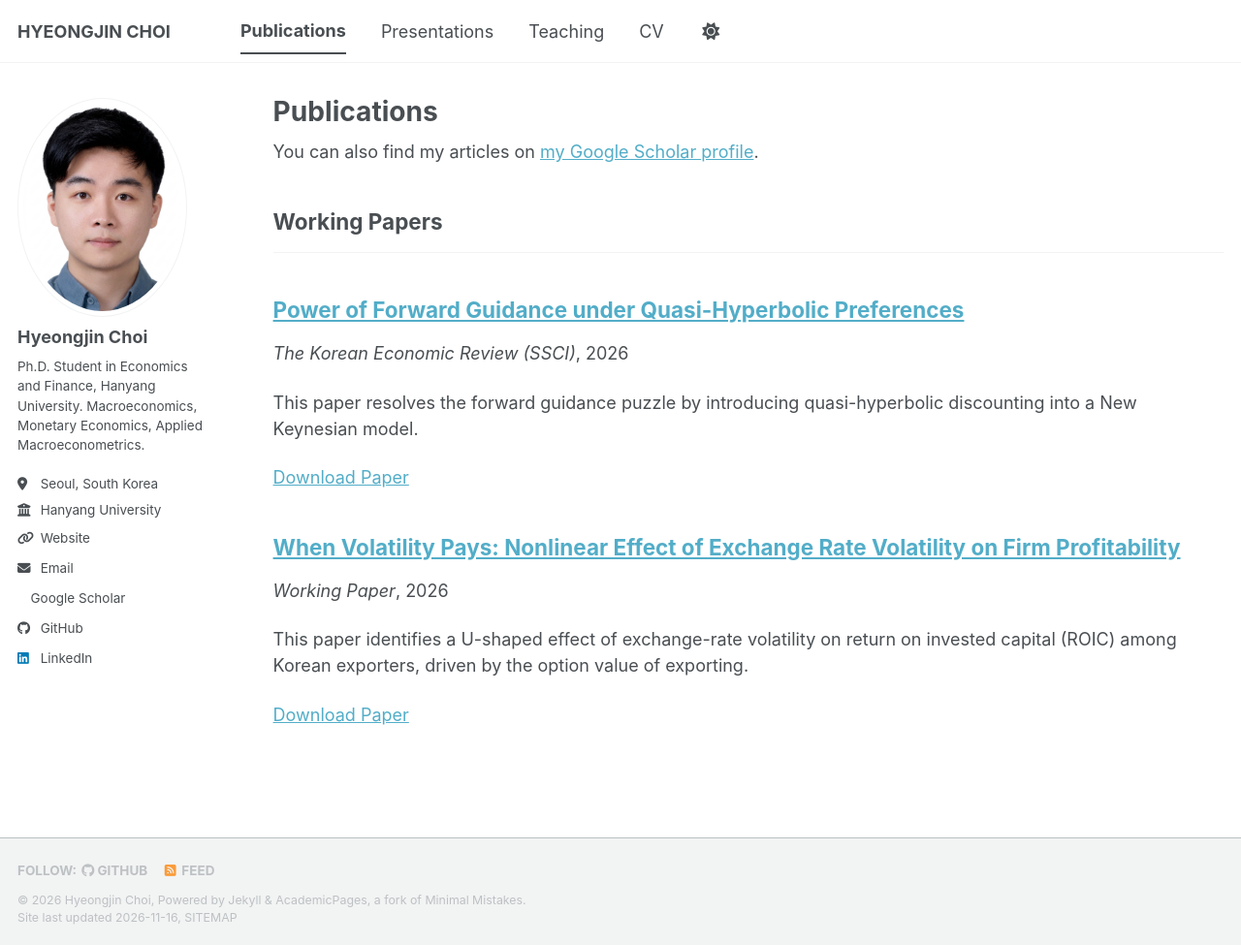
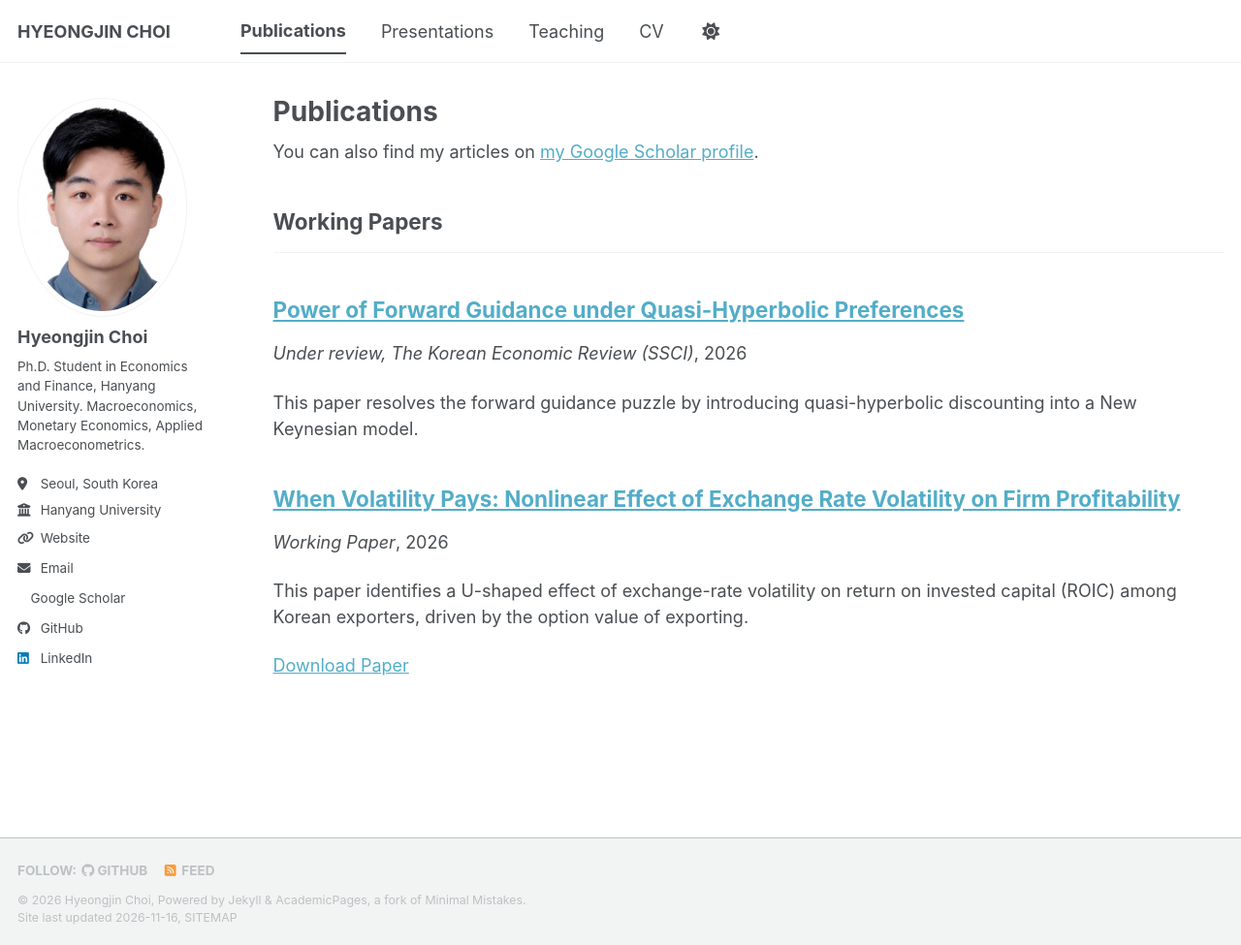
Before and after one commit to ioi0403/ioi0403.github.io, a Jekyll site: the page built from _pages/publications.html, in a window 1280 px wide and 975 px high. Shown: the whole window at 97% size. Built offline with Jekyll 4.4.1, drawn with Linux system fonts in a browser that asks for light colours; a style sheet for code colours, icons or effects is not loaded.

Commit message:
Update 2026-01-02-forward-guidance-quasi-hyperbolic.md

```diff
--- a/_publications/2026-01-02-forward-guidance-quasi-hyperbolic.md
+++ b/_publications/2026-01-02-forward-guidance-quasi-hyperbolic.md
@@ -4,10 +4,9 @@ collection: publications
 category: workingpapers
 permalink: /publication/2026-forward-guidance-quasi-hyperbolic
 status: underreview
-venue: 'The Korean Economic Review (SSCI)'
+venue: "Under review, The Korean Economic Review (SSCI)"
 excerpt: 'This paper resolves the forward guidance puzzle by introducing quasi-hyperbolic discounting into a New Keynesian model.'
 date: 2026-01-02
-paperurl: '/files/forward-guidance-paper.pdf'
 ---
 
 **Status:** Joint with Daeha Cho (Hanyang University). Under review at *The Korean Economic Review* (SSCI).
```
